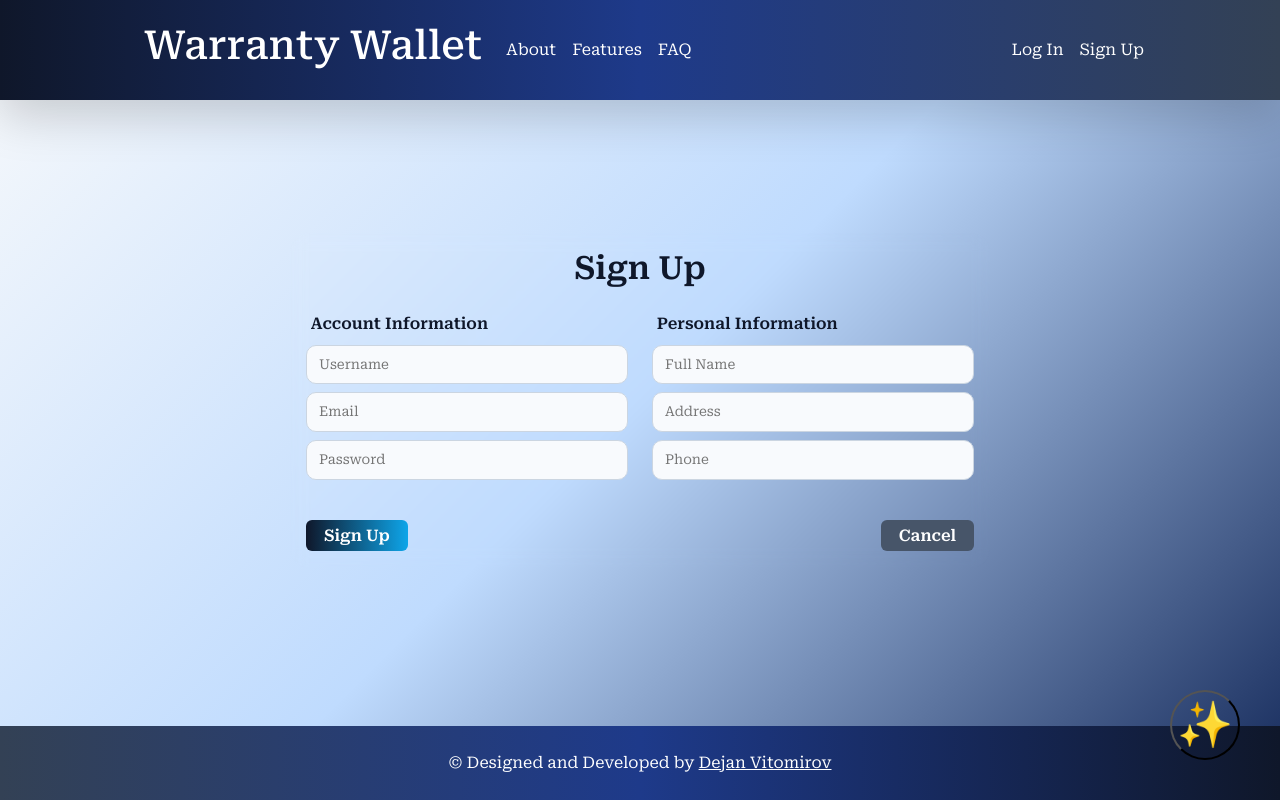
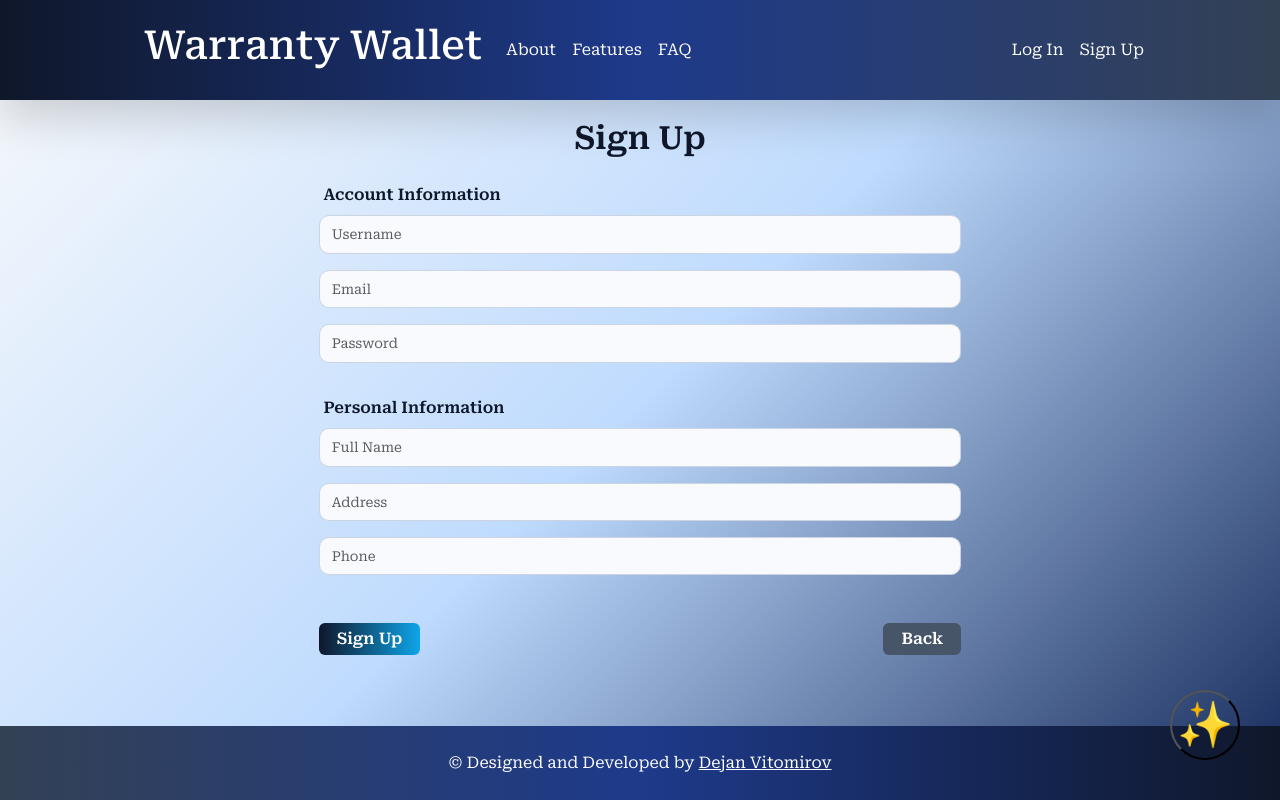
Before and after one commit to Vitomirov/warranty-wallet, a React (Vite) app in the folder src/frontend/: page /signup in a window 1280 px wide. Built offline with nearby package versions, Linux system fonts and the light colour scheme; a web font is replaced by a local one.

Commit message:
Login/sign up style improvement

```diff
--- a/src/frontend/features/auth/LogIn.jsx
+++ b/src/frontend/features/auth/LogIn.jsx
@@ -1,5 +1,4 @@
 import React from "react";
-import ReactModal from "react-modal";
 import Button from "../../ui/Button";
 import useLogin from "../../hooks/useLogin";
 
@@ -9,30 +8,18 @@ function LogIn() {
     password,
     error,
     loading,
-    showLoginModal,
-    closeLoginModal,
     handleSubmit,
     handleUsernameChange,
     handlePasswordChange,
+    handleCancel,
   } = useLogin();
 
   return (
-    <ReactModal
-      isOpen={showLoginModal}
-      onRequestClose={closeLoginModal}
-      contentLabel="Log In"
-      className="modalWindow login"
-      overlayClassName="modalWindow-overlay"
-      shouldCloseOnOverlayClick={false}
-      shouldCloseOnEsc={false}
-      ariaHideApp={false}
-    >
-      <div>
+    <div className="container py-5">
+      <div className="auth-card">
         <h2 className="text-center mb-4">Log In</h2>
-
-        {/* Centriranje uže forme */}
         <div className="row justify-content-center">
-          <div className="col-md-8 col-lg-9">
+          <div className="col-12 col-md-10 col-lg-8">
             <form onSubmit={handleSubmit}>
               <div className="mb-3 form-floating">
                 <input
@@ -72,17 +59,16 @@ function LogIn() {
                 <Button
                   type="button"
                   variant="secondary"
-                  onClick={closeLoginModal}
-                  disabled={loading}
+                  onClick={handleCancel}
                 >
-                  Cancel
+                  Back
                 </Button>
               </div>
             </form>
           </div>
         </div>
       </div>
-    </ReactModal>
+    </div>
   );
 }
 
--- a/src/frontend/features/auth/SignUp.jsx
+++ b/src/frontend/features/auth/SignUp.jsx
@@ -1,12 +1,12 @@
 import React, { useState } from "react";
-import { useNavigate } from "react-router-dom";
-import ReactModal from "react-modal";
 import Button from "../../ui/Button";
 import useSignUp from "../../hooks/useSignUp";
+import useLogin from "../../hooks/useLogin"; // koristimo cancel iz login hooka
 
 function SignUp() {
-  const navigate = useNavigate();
+  const { handleCancel } = useLogin();
   const { handleSignUp, message, loading } = useSignUp();
+
   const [formData, setFormData] = useState({
     username: "",
     userEmail: "",
@@ -15,8 +15,6 @@ function SignUp() {
     userAddress: "",
     userPhoneNumber: "",
   });
-
-  const closeSignUpModal = () => navigate("/");
 
   const handleSubmit = (e) => {
     e.preventDefault();
@@ -29,83 +27,98 @@ function SignUp() {
   };
 
   return (
-    <ReactModal
-      isOpen={true}
-      onRequestClose={closeSignUpModal}
-      contentLabel="Sign Up"
-      className="modalWindow signup"
-      overlayClassName="modalWindow-overlay"
-      shouldCloseOnOverlayClick={false}
-      shouldCloseOnEsc={false}
-      ariaHideApp={false}
-    >
+    <div className="container py-5">
       <div className="auth-card">
         <h2 className="text-center mb-4">Sign Up</h2>
+        <div className="row justify-content-center">
+          <div className="col-12 col-md-10 col-lg-8">
             <form onSubmit={handleSubmit}>
-          <div className="row justify-content-center">
-            <div className="col-12 col-md-6">
-              <fieldset>
+              <div className="row">
+                {/* Account Information Section */}
+                <div className="col-12">
+                  <fieldset className="mb-3">
                     <legend>Account Information</legend>
+                    <div className="mb-3">
                       <input
                         type="text"
+                        className="form-control"
                         name="username"
                         placeholder="Username"
                         value={formData.username}
                         onChange={handleInputChange}
                         required
                       />
+                    </div>
+                    <div className="mb-3">
                       <input
                         type="email"
+                        className="form-control"
                         name="userEmail"
                         placeholder="Email"
                         value={formData.userEmail}
                         onChange={handleInputChange}
                         required
                       />
+                    </div>
+                    <div className="mb-3">
                       <input
                         type="password"
+                        className="form-control"
                         name="password"
                         placeholder="Password"
                         value={formData.password}
                         onChange={handleInputChange}
                         required
                       />
+                    </div>
                   </fieldset>
                 </div>
 
-            <div className="col-12 col-md-6">
-              <fieldset>
+                {/* Personal Information Section */}
+                <div className="col-12">
+                  <fieldset className="mb-3">
                     <legend>Personal Information</legend>
+                    <div className="mb-3">
                       <input
                         type="text"
+                        className="form-control"
                         name="fullName"
                         placeholder="Full Name"
                         value={formData.fullName}
                         onChange={handleInputChange}
                         required
                       />
+                    </div>
+                    <div className="mb-3">
                       <input
                         type="text"
+                        className="form-control"
                         name="userAddress"
                         placeholder="Address"
                         value={formData.userAddress}
                         onChange={handleInputChange}
                         required
                       />
+                    </div>
+                    <div className="mb-3">
                       <input
                         type="tel"
+                        className="form-control"
                         name="userPhoneNumber"
                         placeholder="Phone"
                         value={formData.userPhoneNumber}
                         onChange={handleInputChange}
                         required
                       />
+                    </div>
                   </fieldset>
                 </div>
               </div>
 
               {message && (
-            <div className="alert alert-info mt-3 text-center">{message}</div>
+                <div className="alert alert-info mt-3 text-center">
+                  {message}
+                </div>
               )}
 
               <div className="form-buttons mt-3 d-flex justify-content-between">
@@ -115,14 +128,16 @@ function SignUp() {
                 <Button
                   type="button"
                   variant="secondary"
-              onClick={closeSignUpModal}
+                  onClick={handleCancel}
                 >
-              Cancel
+                  Back
                 </Button>
               </div>
             </form>
           </div>
-    </ReactModal>
+        </div>
+      </div>
+    </div>
   );
 }
 
--- a/src/frontend/hooks/useLogin.js
+++ b/src/frontend/hooks/useLogin.js
@@ -1,5 +1,3 @@
-// src/hooks/useLogin.js
-
 import { useState } from "react";
 import { useAuth } from "../context/auth/AuthContext";
 import { useNavigate } from "react-router-dom";
@@ -18,14 +16,6 @@ const useLogin = () => {
   const [error, setError] = useState(null);
   const [loading, setLoading] = useState(false);
   const [showLoginModal, setShowLoginModal] = useState(true);
-
-  /**
-   * Closes the login modal and navigates to the homepage.
-   */
-  const closeLoginModal = () => {
-    setShowLoginModal(false);
-    navigate("/");
-  };
 
   /**
    * Handles the form submission for user login.
@@ -56,16 +46,19 @@ const useLogin = () => {
   const handleUsernameChange = (e) => setUsername(e.target.value);
   const handlePasswordChange = (e) => setPassword(e.target.value);
 
+  /** Navigate back to home */
+  const handleCancel = () => navigate("/");
+
   return {
     username,
     password,
     error,
     loading,
     showLoginModal,
-    closeLoginModal,
     handleSubmit,
     handleUsernameChange,
     handlePasswordChange,
+    handleCancel,
   };
 };
 
--- a/src/frontend/styles/layout/_containers.scss
+++ b/src/frontend/styles/layout/_containers.scss
@@ -37,5 +37,5 @@
 #about,
 #features,
 #FAQ {
-  scroll-margin-top: 102px; // Height of navbar
+  scroll-margin-top: 102px;
 }
```
Lines whose indentation alone changed are shown as unchanged.
